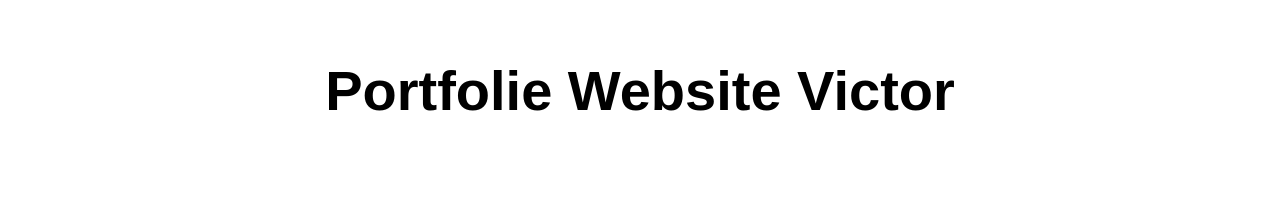
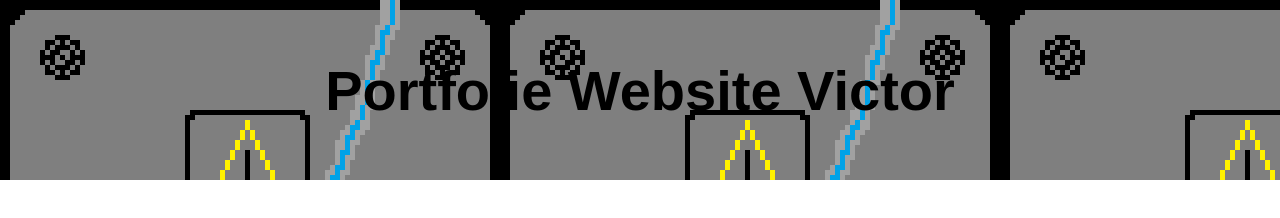
Before and after one commit to victoref2/my-first-static-web-app, a website: page src/index.html in a window 1280 px wide. Drawn offline with Linux system fonts and the light colour scheme; the site is published under a folder, as on GitHub Pages, so addresses that start at the root find nothing.

Commit message:
pls work now

```diff
--- a/src/index.html
+++ b/src/index.html
@@ -6,15 +6,14 @@
   <meta name="viewport" content="width=device-width, initial-scale=1.0">
   <link rel="stylesheet" href="styles.css">
   <title>Portfolie Website Victor</title>
-
-</head>
-<body>
   <style>
     body {
-      background-image: url(/img/Pixelart.png);
+      background-image: url("Pixelart.png");
     }
     </style>
+</head>
 
+<body>
   <main>
     <h1>Portfolie Website Victor</h1>
   </main>
```
Also changed, not shown: src/Pixelart.png (renamed from img/Pixelart.png).
